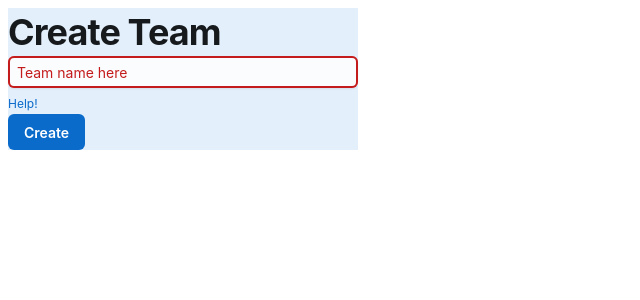
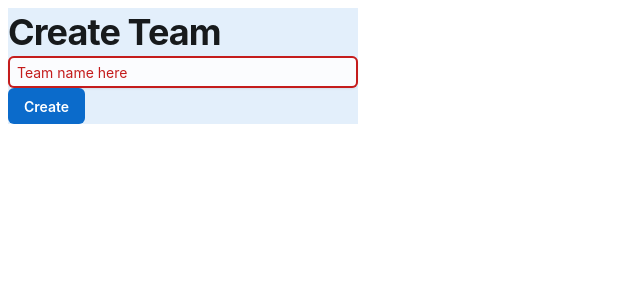
Before and after one commit to caryj567/JoyUI1, a React (Create React App) app: page / in a window 1280 px wide. Shown: the top 300 px of the page, without its empty margins (0-640 px from the left). Built offline with nearby package versions, Linux system fonts and the light colour scheme.

Commit message:
Update Center.tsx

```diff
--- a/src/Center.tsx
+++ b/src/Center.tsx
@@ -28,7 +28,7 @@ export default function BasicButtons()
                       fullWidth
                       defaultValue="Team name here"
                       variant="outlined" />
-                    <FormHelperText>Help!</FormHelperText>
+                    {/*<FormHelperText>Help!</FormHelperText>*/}
                   </FormControl>
                 <Button>Create</Button>
             </Sheet>
```
